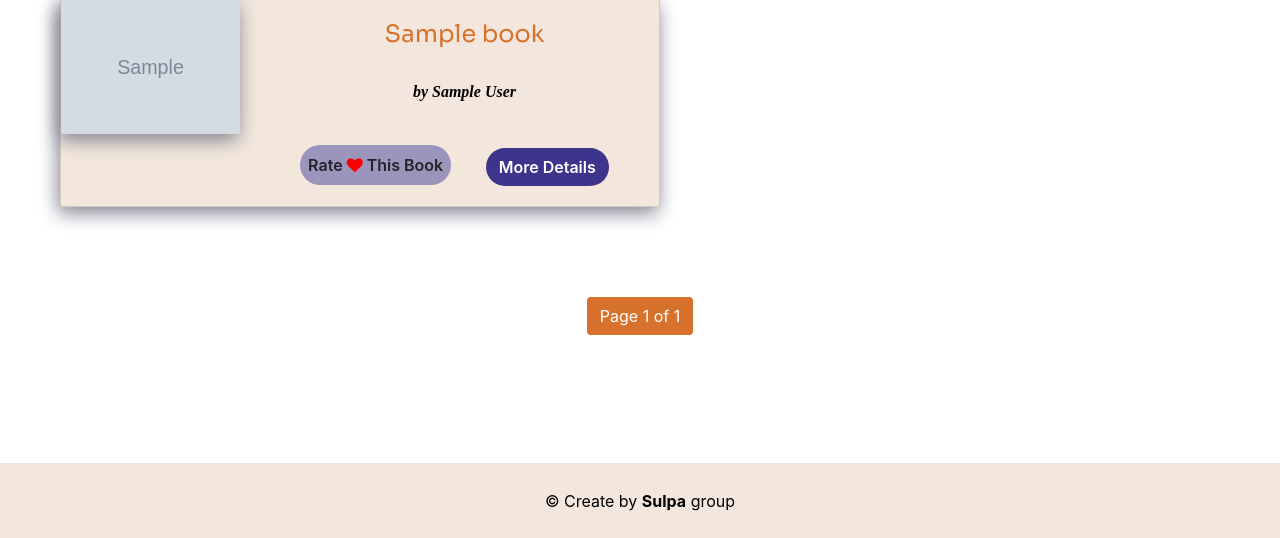
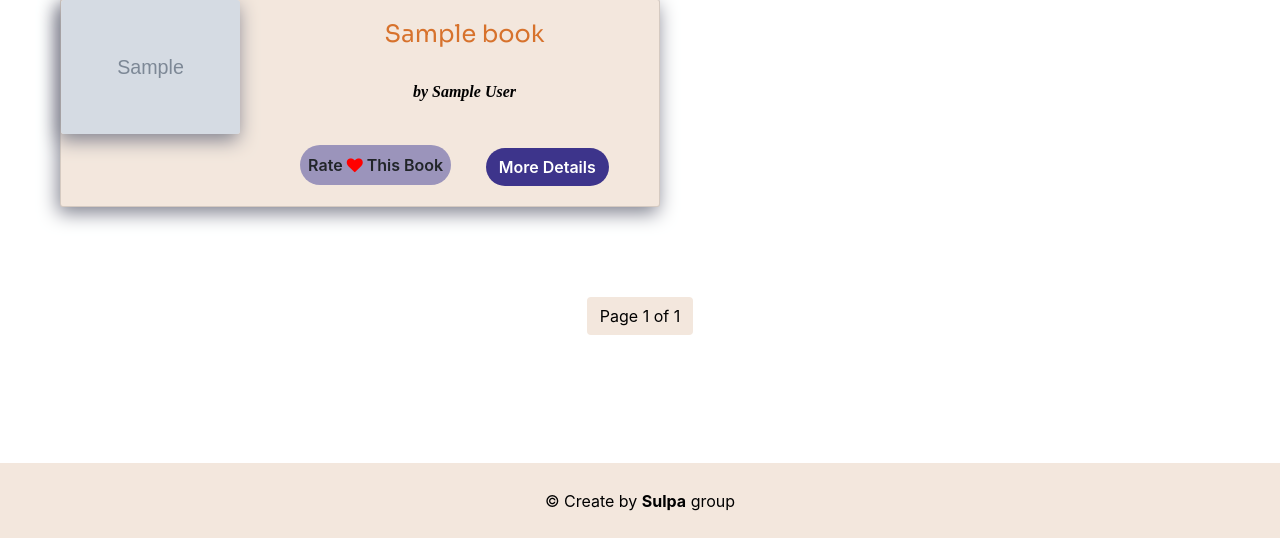
Before and after one commit to hnagn2003/web, a Django app: template templates/mainapp/read.html in a window 1280 px wide. Shown: the part 210-748 px from the top of the page. Run offline with Django 3.2, Linux system fonts and the light colour scheme; the template is opened without the code that fills it: most values are stand-ins (such as "Sample title", 1, 10 or a date in 2020); grey boxes marked "Sample" are stand-in pictures; some libraries are stand-ins or nearby versions.

Commit message:
edit read.css again :'(

```diff
--- a/static/mainapp/css/read.css
+++ b/static/mainapp/css/read.css
@@ -133,8 +133,13 @@
 }
 
 .des {
-    background-color: #d7722c;
-    color: white;
+    background-color: #F3E7DD;
+    color: black;
+}
+
+.des:hover {
+    background-color: #FFDAB9;
+    color: black;
 }
 
 .pagination {
```
